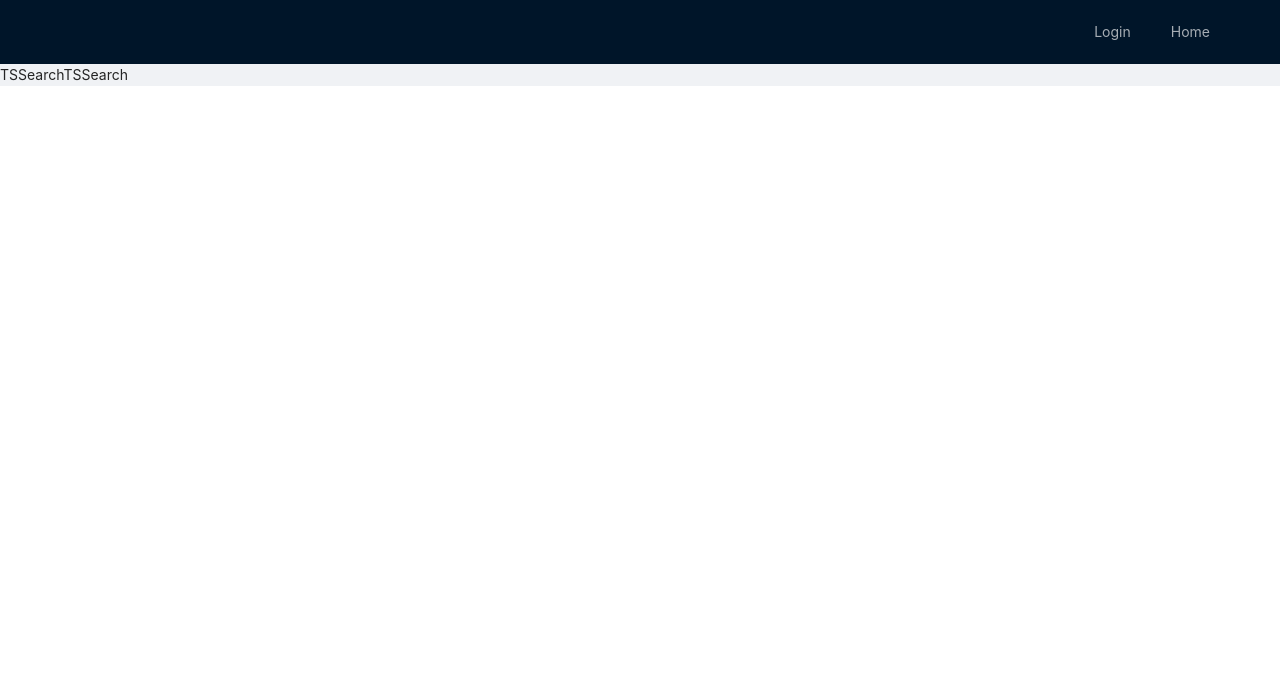
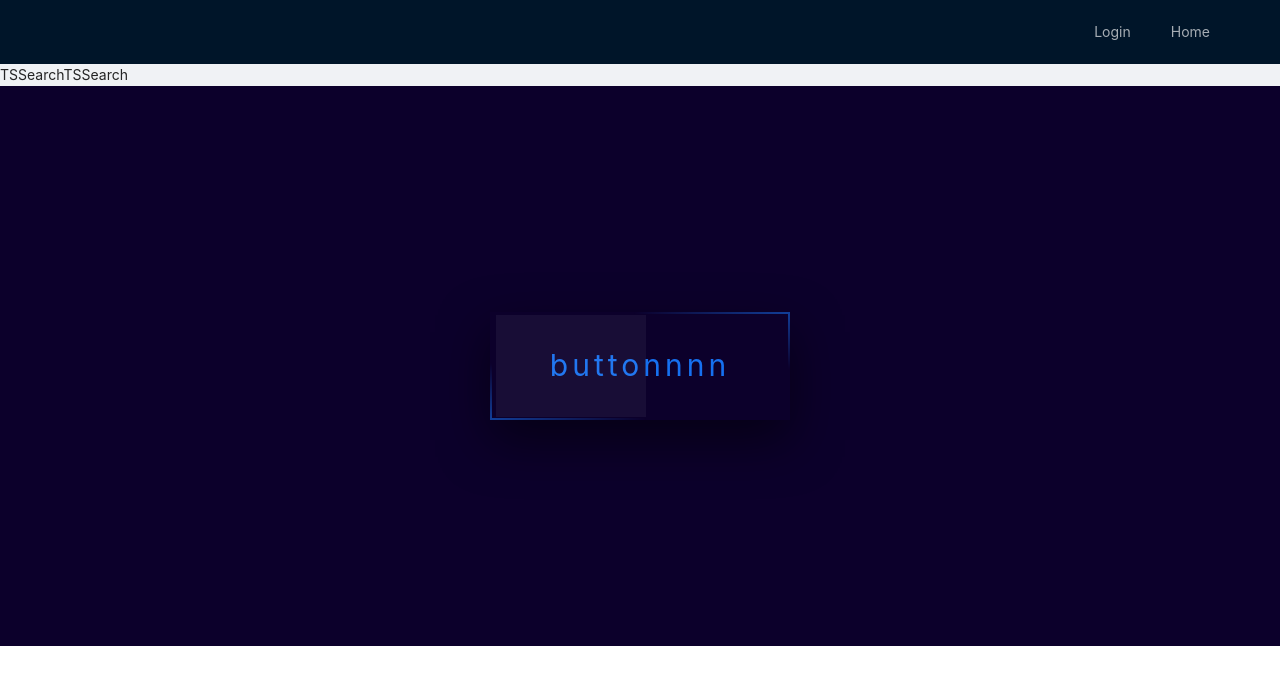
Before and after one commit to Cnfc/ts, a React (Create React App) app: page /ts in a window 1280 px wide. Shown: the top 684 px of the page. Built offline with nearby package versions, Linux system fonts and the light colour scheme.

Commit message:
add button gradient css

```diff
--- a/package.json
+++ b/package.json
@@ -14,6 +14,7 @@
     "@types/react": "^17.0.43",
     "@types/react-dom": "^17.0.14",
     "@types/react-router-dom": "^5.3.3",
+    "@types/styled-components": "^5.1.25",
     "antd": "^4.19.5",
     "axios": "^0.26.1",
     "lodash": "^4.17.21",
@@ -26,6 +27,7 @@
     "redux": "^4.1.2",
     "redux-devtools-extension": "^2.13.9",
     "redux-thunk": "^2.4.1",
+    "styled-components": "^5.3.5",
     "typescript": "^4.6.3",
     "web-vitals": "^2.1.4"
   },
--- /dev/null
+++ b/src/components/RevealAnimate.tsx
@@ -0,0 +1,133 @@
+import React from "react";
+import { FC } from "react";
+import styled, { keyframes } from "styled-components";
+
+const animate1 = keyframes`
+  0%{
+transform:translateX(-100%);
+  }
+
+  100%{
+    transform:translateX(100%);
+  }
+`;
+
+const animate2 = keyframes`
+  0%{
+transform:translateY(-100%);
+  }
+
+  100%{
+    transform:translateY(100%);
+  }
+`;
+
+const animate3 = keyframes`
+  0%{
+transform:translateX(100%);
+  }
+
+  100%{
+    transform:translateX(-100%);
+  }
+`;
+
+const animate4 = keyframes`
+  0%{
+transform:translateY(100%);
+  }
+
+  100%{
+    transform:translateY(-100%);
+  }
+`;
+
+const Main = styled.div`
+  height: 70vh;
+  background: #0c002b;
+  display: flex;
+  justify-content: center;
+  align-items: center;
+`;
+
+const A = styled.a`
+  color: #1670f0;
+  font-size: 30px;
+  padding: 30px 60px;
+  letter-spacing: 4px;
+  box-shadow: 0 20px 50px rgba(0, 0, 0, 0.5);
+  overflow: hidden;
+  position: relative;
+
+  ::before {
+    content: "";
+    position: absolute;
+    top: 2%;
+    left: 2%;
+    bottom: 2%;
+    width: 50%;
+    background: rgba(255, 255, 255, 0.05);
+  }
+`;
+
+const Span = styled.span`
+  &:nth-child(1) {
+    position: absolute;
+    top: 0;
+    left: 0;
+    width: 100%;
+    height: 2px;
+    background: linear-gradient(to right, #0c002b, #1779ff);
+    animation: ${animate1} 2s linear infinite;
+  }
+
+  &:nth-child(2) {
+    position: absolute;
+    top: 0;
+    left: 0;
+    width: 2px;
+    height: 100%;
+    background: linear-gradient(to bottom, #0c002b, #1779ff);
+    animation: ${animate2} 2s linear infinite;
+  }
+
+  &:nth-child(3) {
+    position: absolute;
+    bottom: 0;
+    left: 0;
+    width: 100%;
+    height: 2px;
+    background: linear-gradient(to left, #0c002b, #1779ff);
+    animation: ${animate3} 2s linear infinite;
+  }
+
+  &:nth-child(4) {
+    position: absolute;
+    bottom: 0;
+    right: 0;
+    width: 2px;
+    height: 100%;
+    background: linear-gradient(to top, #0c002b, #1779ff);
+    animation: ${animate4} 2s linear infinite;
+  }
+`;
+
+interface ButtonText {
+  text: string;
+}
+
+const RevealAnimate: FC<ButtonText> = ({ text }) => {
+  return (
+    <Main>
+      <A>
+        <Span></Span>
+        <Span></Span>
+        <Span></Span>
+        <Span></Span>
+        {text}
+      </A>
+    </Main>
+  );
+};
+
+export default RevealAnimate;
--- a/src/pages/TSSearch.tsx
+++ b/src/pages/TSSearch.tsx
@@ -1,10 +1,10 @@
-import React from "react";
+import React, { useEffect, useState } from "react";
+import RevealAnimate from "components/RevealAnimate";
 
 interface IFooBar {
   foo: number;
   bar: string;
 }
-
 const fooBars: Array<IFooBar> = [
   {
     foo: 2,
@@ -19,7 +19,6 @@ const fooBars: Array<IFooBar> = [
     bar: "bar3",
   },
 ];
-
 const sortByFoo = (fooBars: any) => {
   const me: any = [];
   fooBars.map((i: any) => {
@@ -41,13 +40,23 @@ const TSSearch = () => {
     });
   }
   const me = sortByKey<IFooBar>(fooBars, "foo");
+  console.log(me);
 
-  console.log(me);
+  const [one, setOne] = useState(0);
+
+  console.log(one);
+
+  useEffect(() => {
+    setOne((v) => v + 1);
+  }, []);
 
   return (
     <div>
       TSSearch
       <span>TSSearch</span>
+      <div>
+        <RevealAnimate text="buttonnnn" />
+      </div>
     </div>
   );
 };
--- a/tsconfig.json
+++ b/tsconfig.json
@@ -18,7 +18,8 @@
     "resolveJsonModule": true,
     "isolatedModules": true,
     "noEmit": true,
-    "jsx": "react-jsx"
+    "jsx": "react-jsx",
+    "baseUrl": "./src"
   },
   "include": [
     "src"
```
Also changed, not shown: src/components/TextAnimation.tsx (added, +43 -0 lines), 2 other files (tests, documents, lock files or other folders).
